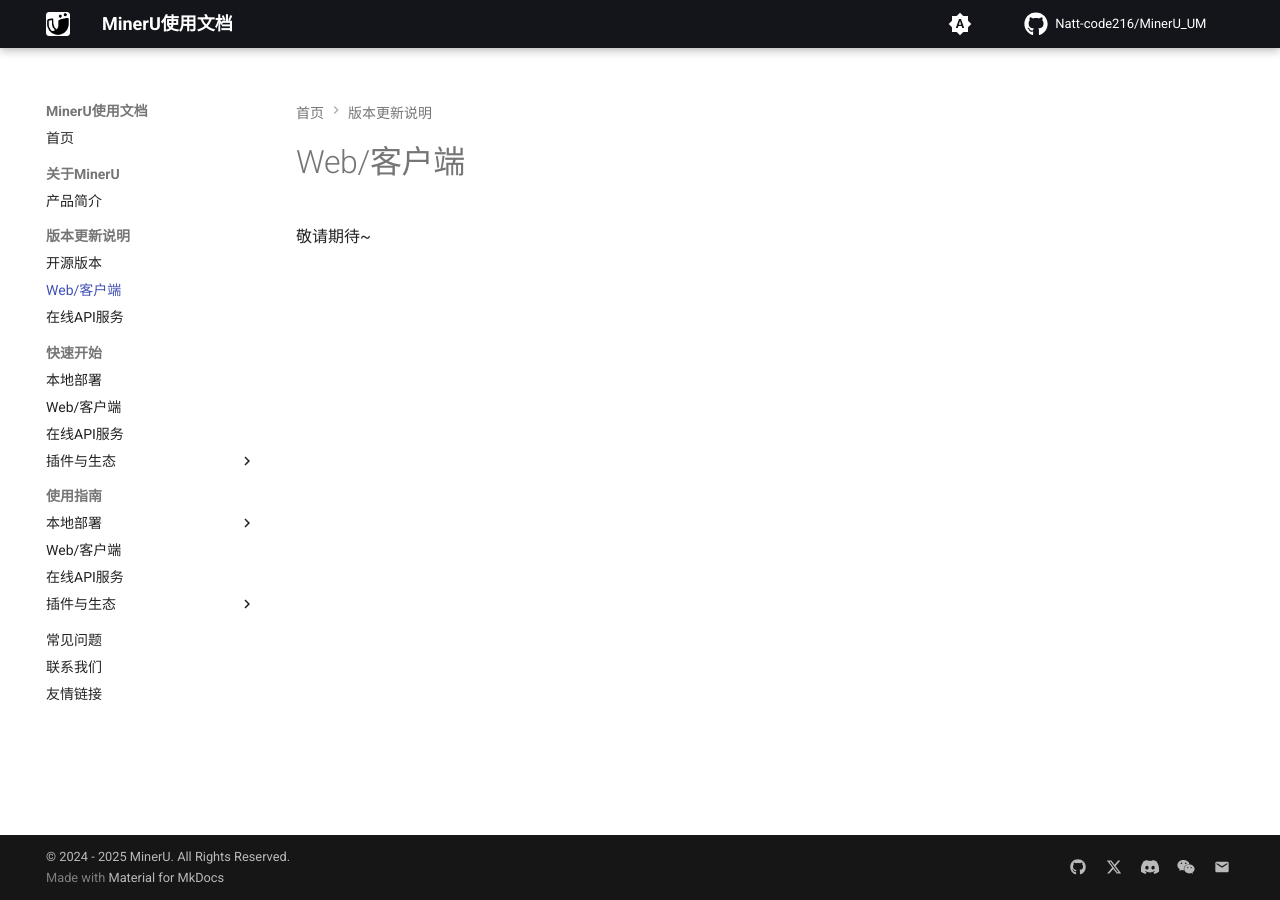
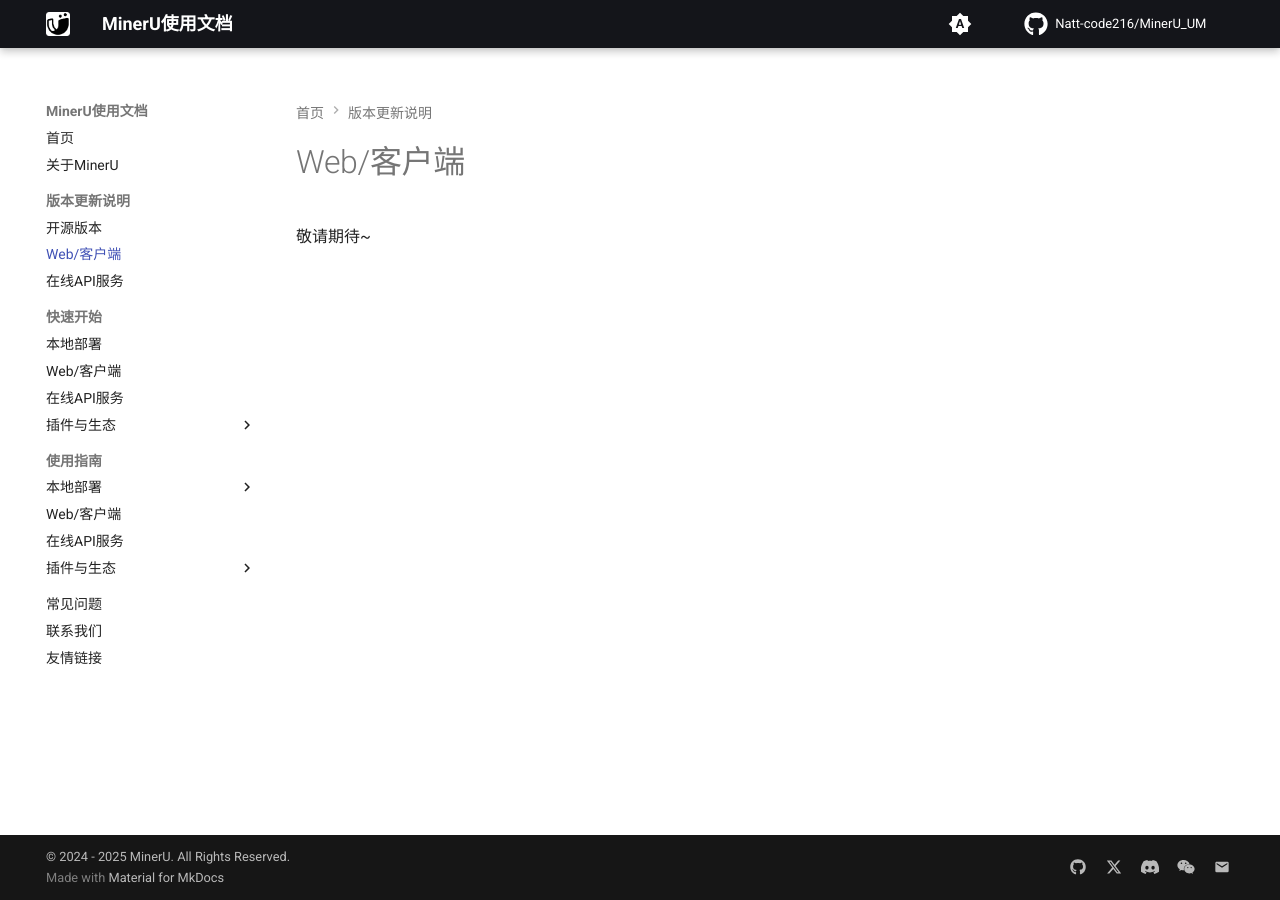
Before and after one commit to nanhongchuan/MinerU_Docs, an MkDocs documentation site: the page built from docs/release-notes/web-client.md, in a window 1280 px wide. Built offline with MkDocs 1.6.1 and Material for MkDocs 9.7.7, drawn with Linux system fonts in a browser that asks for light colours; comment, search, counter and statistics services are not loaded.

Commit message:
Update mkdocs.yml

```diff
--- a/mkdocs.yml
+++ b/mkdocs.yml
@@ -70,8 +70,7 @@ copyright: © 2024 - 2025 MinerU. All Rights Reserved.
 
 nav:
   - '首页': 'index.md'
-  - '关于MinerU':
-    - '产品简介': 'about/introduction.md'
+  - '关于MinerU': 'about/introduction.md'
   - '版本更新说明':
     - '开源版本': 'release-notes/open-source.md'
     - 'Web/客户端': 'release-notes/web-client.md'
```
